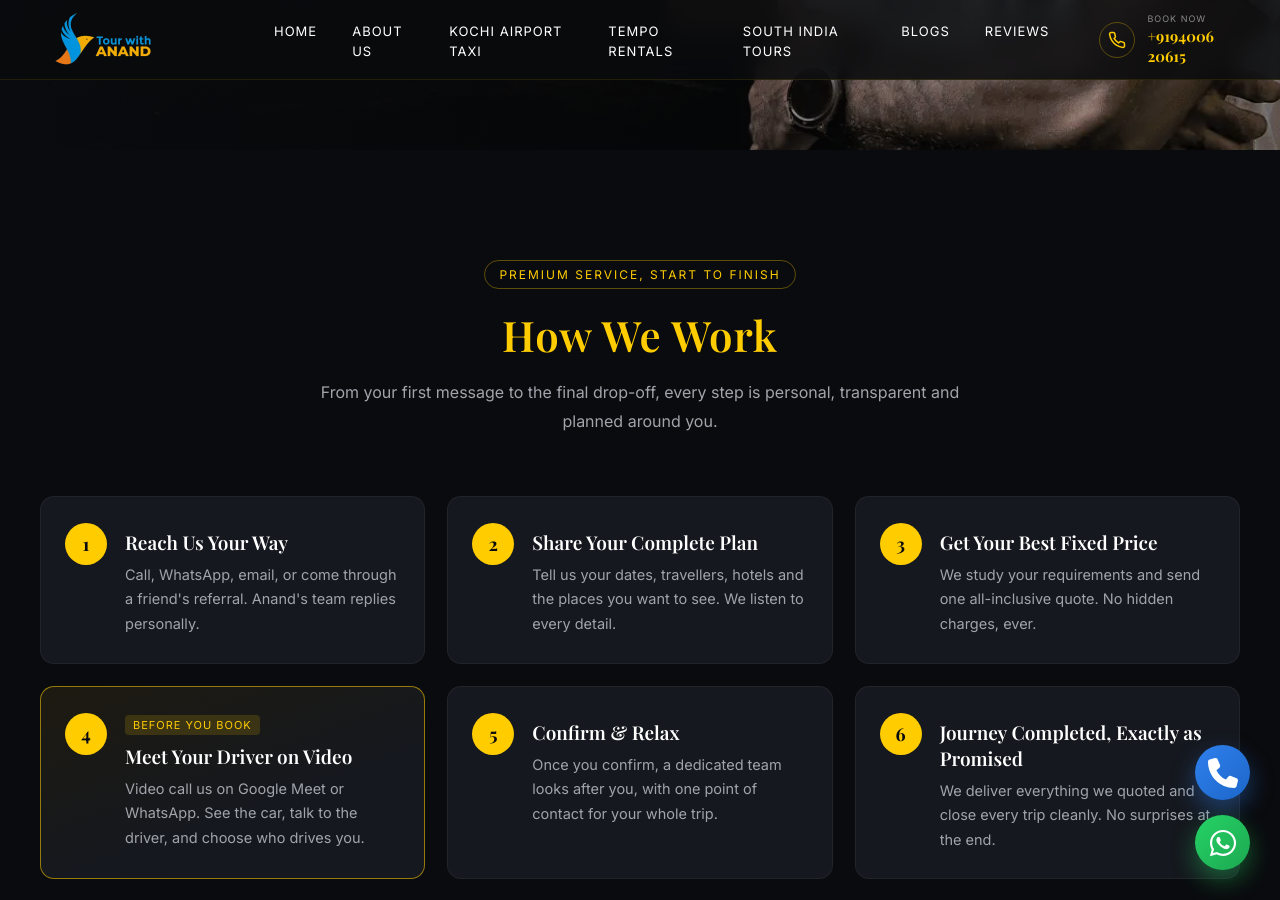
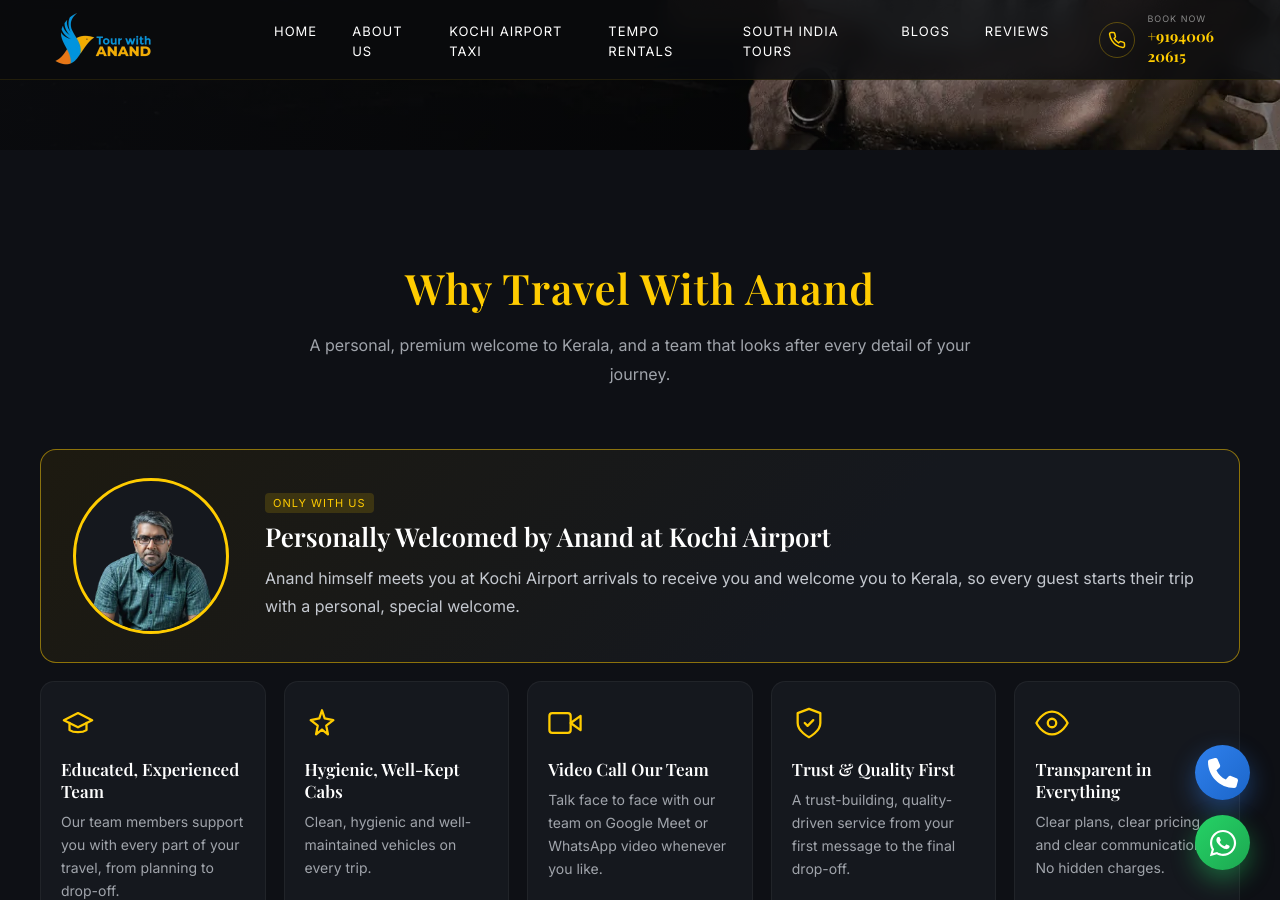
Before and after one commit to tourwithanand/tourwithanand-com, a Jekyll site: the page built from index.md, in a window 1280 px wide and 900 px high, scrolled down 750 px. Built offline with Jekyll 4.4.1, drawn with Linux system fonts in a browser that asks for light colours.

Commit message:
Add 'Why Travel With Anand' USP section after the homepage banner
Featured card: Anand personally welcomes guests at Kochi Airport.
Five supporting points: educated, experienced team; hygienic cabs;
video calls with the team; trust and quality first; transparency.
Responsive: 5-column cards on desktop, 2-column grid on mobile.

Co-Authored-By: Claude Opus 5.5 <noreply@anthropic.com>
Claude-Session: https://claude.ai/code/session_01V9S5yJyFeSpGQmQTpdF1A8

```diff
--- a/index.md
+++ b/index.md
@@ -53,6 +53,50 @@ description: "24/7 Kochi (Cochin) Airport taxi and private Kerala & South India
     <h1>Kochi Airport Taxi & South India Tours</h1>
     <p>Personalized journeys across Kerala and Tamil Nadu with premium vehicles and unmatched hospitality.</p>
     <a href="https://wa.me/919400620615" class="luxury-btn">Plan Your Journey</a>
+  </div>
+</section>
+
+<section class="why-section" id="why-anand">
+  <div class="section-container">
+    <h2 class="section-title">Why Travel With Anand</h2>
+    <p class="section-subtitle">A personal, premium welcome to Kerala, and a team that looks after every detail of your journey.</p>
+
+    <div class="why-featured">
+      <img src="/images/anand-tour-with-anand.webp" alt="Anand, founder of Tour With Anand, who welcomes guests at Kochi Airport" width="430" height="580" loading="lazy">
+      <div class="why-featured-text">
+        <span class="step-badge">Only with us</span>
+        <h3>Personally Welcomed by Anand at Kochi Airport</h3>
+        <p>Anand himself meets you at Kochi Airport arrivals to receive you and welcome you to Kerala, so every guest starts their trip with a personal, special welcome.</p>
+      </div>
+    </div>
+
+    <div class="why-grid">
+      <div class="why-card">
+        <svg class="why-icon" viewBox="0 0 24 24" aria-hidden="true"><path d="M22 10 12 5 2 10l10 5 10-5z"/><path d="M6 12v5c3 2 9 2 12 0v-5"/></svg>
+        <h3>Educated, Experienced Team</h3>
+        <p>Our team members support you with every part of your travel, from planning to drop-off.</p>
+      </div>
+      <div class="why-card">
+        <svg class="why-icon" viewBox="0 0 24 24" aria-hidden="true"><path d="M12 3l1.9 5.8L20 10l-5 3.9L16.2 20 12 16.6 7.8 20 9 13.9 4 10l6.1-1.2z"/></svg>
+        <h3>Hygienic, Well-Kept Cabs</h3>
+        <p>Clean, hygienic and well-maintained vehicles on every trip.</p>
+      </div>
+      <div class="why-card">
+        <svg class="why-icon" viewBox="0 0 24 24" aria-hidden="true"><path d="M23 7l-7 5 7 5V7z"/><rect x="1" y="5" width="15" height="14" rx="2"/></svg>
+        <h3>Video Call Our Team</h3>
+        <p>Talk face to face with our team on Google Meet or WhatsApp video whenever you like.</p>
+      </div>
+      <div class="why-card">
+        <svg class="why-icon" viewBox="0 0 24 24" aria-hidden="true"><path d="M12 22s8-4 8-10V5l-8-3-8 3v7c0 6 8 10 8 10z"/><path d="M9 12l2 2 4-4"/></svg>
+        <h3>Trust &amp; Quality First</h3>
+        <p>A trust-building, quality-driven service from your first message to the final drop-off.</p>
+      </div>
+      <div class="why-card">
+        <svg class="why-icon" viewBox="0 0 24 24" aria-hidden="true"><path d="M1 12s4-8 11-8 11 8 11 8-4 8-11 8-11-8-11-8z"/><circle cx="12" cy="12" r="3"/></svg>
+        <h3>Transparent in Everything</h3>
+        <p>Clear plans, clear pricing and clear communication. No hidden charges.</p>
+      </div>
+    </div>
   </div>
 </section>
 
@@ -496,6 +540,36 @@ description: "24/7 Kochi (Cochin) Airport taxi and private Kerala & South India
 /* --- HOMEPAGE: desktop slide headings keep the original H1 look (single real H1 is in the mobile hero) --- */
 .hero-content .hero-heading { font-size: 58px; color: #fff; margin: 0 0 20px; line-height: 1.1; font-family: 'Playfair Display', Georgia, serif; font-weight: 600; letter-spacing: 0; }
 
+/* --- HOMEPAGE: "Why Travel With Anand" USPs --- */
+.why-section { padding: 110px 0; background: #0e1015; width: 100vw; text-align: center; }
+.why-featured { display: flex; align-items: center; gap: 36px; text-align: left; margin: 0 auto 18px; background: linear-gradient(135deg, #1d1a10 0%, #15181e 65%); border: 1px solid rgba(255,204,0,0.5); border-radius: 16px; padding: 28px 32px; }
+.why-featured img { width: 150px; height: 150px; object-fit: cover; object-position: top; border-radius: 50%; border: 3px solid #ffcc00; flex: 0 0 auto; background: #15181e; }
+.why-featured h3 { color: #fff; font-size: 26px; margin: 10px 0 10px; line-height: 1.25; }
+.why-featured p { color: #c4c8cf; font-size: 16px; line-height: 1.75; margin: 0; }
+.why-grid { display: grid; grid-template-columns: repeat(5, 1fr); gap: 18px; text-align: left; }
+.why-card { background: #15181e; border: 1px solid rgba(255,255,255,0.05); border-radius: 14px; padding: 24px 20px; transition: border-color 0.3s ease; }
+.why-card:hover { border-color: rgba(255,204,0,0.4); }
+.why-icon { width: 34px; height: 34px; fill: none; stroke: #ffcc00; stroke-width: 1.6; stroke-linecap: round; stroke-linejoin: round; margin-bottom: 14px; }
+.why-card h3 { color: #fff; font-size: 17px; margin: 0 0 8px; line-height: 1.3; }
+.why-card p { color: #a0a4ab; font-size: 14px; line-height: 1.65; margin: 0; }
+
+@media (max-width: 1200px) { .why-grid { grid-template-columns: repeat(3, 1fr); } }
+@media (max-width: 768px) {
+  .why-section { padding: 60px 0; }
+  .why-section .section-container { padding: 0 20px; }
+  .why-section .section-subtitle { margin-bottom: 30px; }
+  .why-featured { flex-direction: column; text-align: center; gap: 16px; padding: 24px 20px; margin-bottom: 14px; }
+  .why-featured img { width: 110px; height: 110px; }
+  .why-featured h3 { font-size: 21px; }
+  .why-featured p { font-size: 15px; }
+  .why-grid { grid-template-columns: repeat(2, 1fr); gap: 12px; }
+  .why-card { padding: 18px 16px; }
+  .why-card:last-child { grid-column: 1 / -1; }
+  .why-icon { width: 28px; height: 28px; margin-bottom: 10px; }
+  .why-card h3 { font-size: 15.5px; }
+  .why-card p { font-size: 13px; }
+}
+
 /* --- HOMEPAGE: "How We Work" sales process --- */
 .process-section { padding: 110px 0; background: #0a0b0e; width: 100vw; text-align: center; }
 .process-kicker { display: inline-block; color: #ffcc00; font-size: 12px; letter-spacing: 2px; text-transform: uppercase; border: 1px solid rgba(255,204,0,0.35); border-radius: 30px; padding: 6px 14px; margin-bottom: 18px; }
@@ -512,7 +586,7 @@ description: "24/7 Kochi (Cochin) Airport taxi and private Kerala & South India
 
 @media (max-width: 1024px) { .process-steps { grid-template-columns: repeat(2, 1fr); } }
 @media (max-width: 768px) {
-  .process-section { padding: 20px 0 70px; }
+  .process-section { padding: 60px 0 70px; }
   .process-section .section-container { padding: 0 20px; }
   .process-section .section-subtitle { margin-bottom: 34px; }
   /* Vertical timeline on mobile */
```
